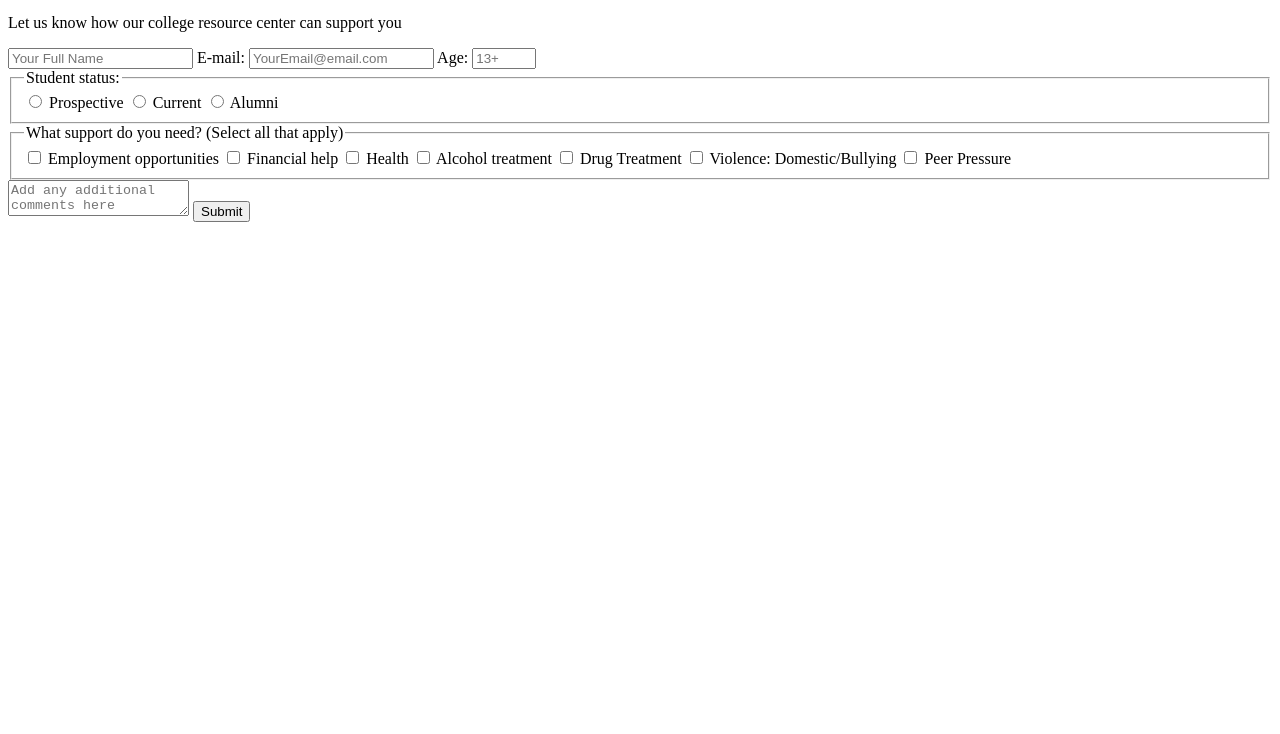
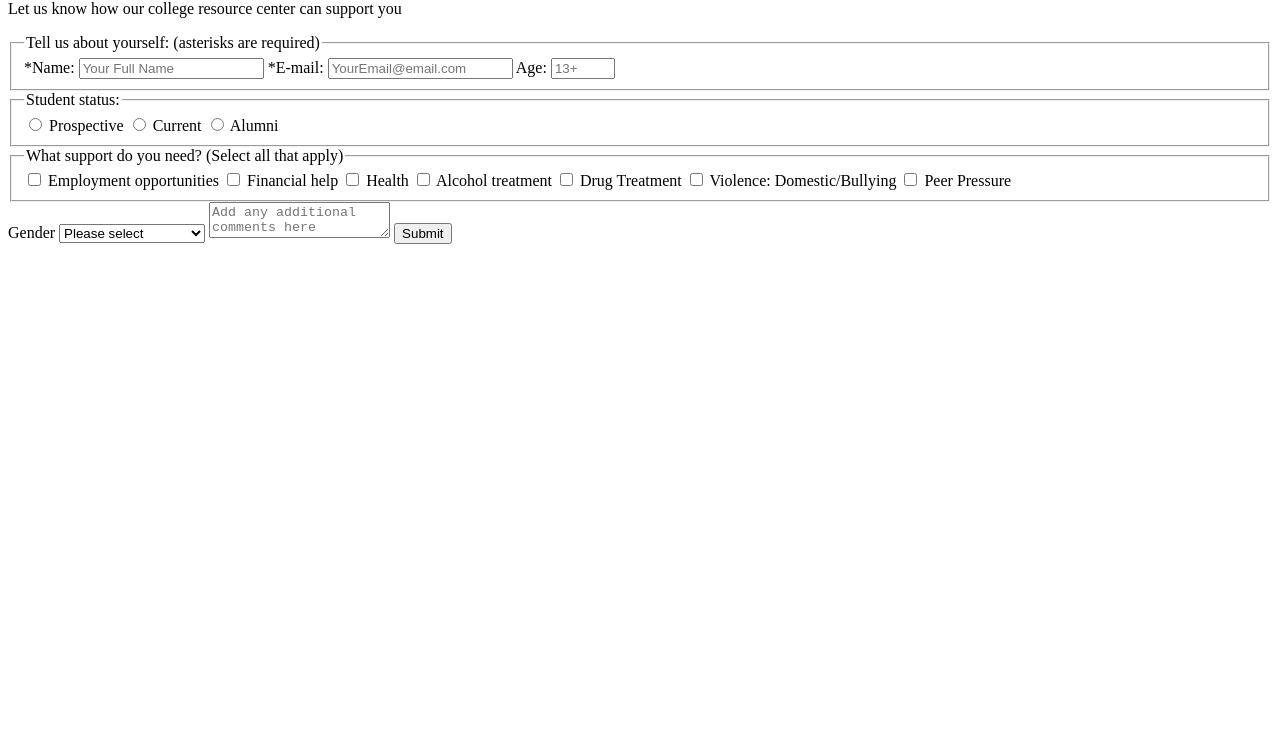
Before and after one commit to NatalieSalemme/SurveyFCC, a plain HTML site: page index.html in a window 1280 px wide. Shown: the part 66-800 px from the top of the page. Drawn offline with Linux system fonts and the light colour scheme.

Commit message:
Updating radio, dropdown and required fields

```diff
--- a/index.html
+++ b/index.html
@@ -1,3 +1,4 @@
+<script src="https://cdn.freecodecamp.org/testable-projects-fcc/v1/bundle.js"></script>
 <!DOCTYPE html>
 <html>
   <head>
@@ -7,24 +8,29 @@
   <head>
     <body>
       <p id="description">Let us know how our college resource center can support you</p>
-     <form action="/action_page.php" id="survey-form" method="POST">
-<!--       <label for="name" id="name-label">Name:</label> -->
-       <input type="text"  name="full-name" placeholder="Your Full Name" id="name">
-      <label for="email" id="email-label">E-mail:<label>
-        <input type="email" id="email" name="email" placeholder="YourEmail@email.com">
+
+     <form id="survey-form" >
+<!--        action="/action_page.php" -->
+<!--        method="POST" -->
+       <fieldset>
+         <legend>Tell us about yourself: (asterisks are required)</legend>
+ <label for="name" id="name-label">*Name:</label>
+       <input type="text" id= "name" name="full-name" placeholder="Your Full Name" required>
+      <label for="email" id="email-label">*E-mail:<label>
+        <input type="email" id="email" name="email" placeholder="YourEmail@email.com" required>
         <label for="age" id="number-label">Age:</label>
-        <input type="number" id="age" name="age" min="13" max="110" placeholder="13+">
-
-        <fieldset name="student-status">
-          <legend>Student status:</legend>
-          <input id="prospective-student" type="radio" name="prospective-student">
-          <label for="prospective-student">Prospective</label>
-          <input id="current-student" type="radio" name="current-student" >
-          <label for="current-student">Current</label>
-          <input id="alumni-student" type="radio" name="alumni-student" >
-          <label for="alumni-student">Alumni</label>
+        <input type="number" id="number" name="age" min="13" max="110" placeholder="13+">
         </fieldset>
 
+        <fieldset>
+          <legend>Student status:</legend>
+          <input id="prospective" type="radio" name="status" value="prospective">
+          <label for="prospective">Prospective</label>
+          <input id="current" type="radio" name="status" value="current">
+          <label for="current">Current</label>
+          <input id="alumni" type="radio" name="status" value="alumni">
+          <label for="alumni">Alumni</label>
+        </fieldset>
 
         <fieldset>
           <legend>What support do you need? (Select all that apply)</legend>
@@ -43,9 +49,21 @@
         <input id="peer-pressure" type="checkbox" value="peer-pressure">
           <label for="peer-pressure">Peer Pressure</label>
         </fieldset>
+
+        <label for="gender">Gender</label>
+        <select name="gender" id="dropdown">
+          <option disable selected value="default">Please select</option>
+          <option value="male">Male</option>
+          <option value="female">Female</option>
+          <option value="transgender-male">Transgender Male</option>
+          <option value="transgender-female">Transgender Female</option>
+          <option value="non-binary">Non-binary</option>
+          <option value="trans-umbrella">*Trans</option>
+          <option value="other">Other</option>
+        </select>
+
         <textarea placeholder="Add any additional comments here"></textarea>
-        <input type="submit" value="Submit">
+        <input type="submit" value="Submit" id="submit">
        </form>
     </body>
-
 </html>
```
